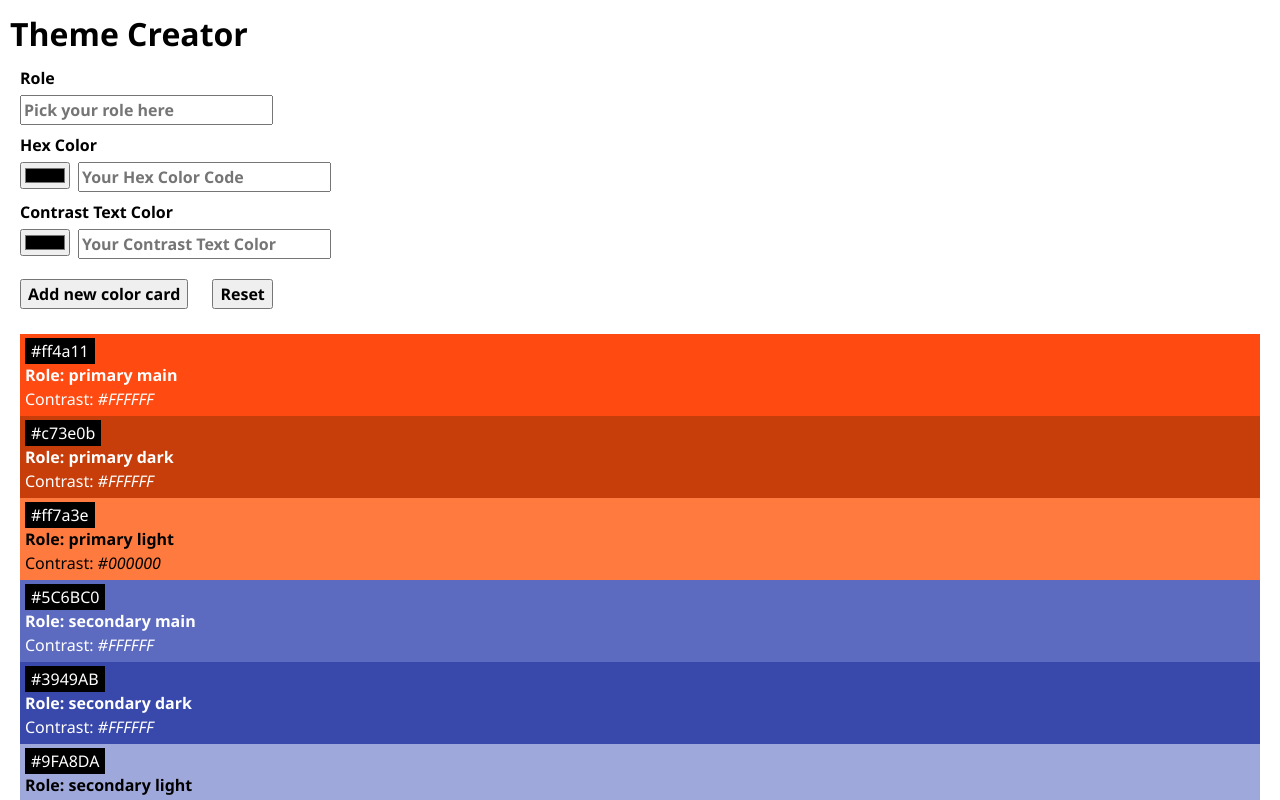
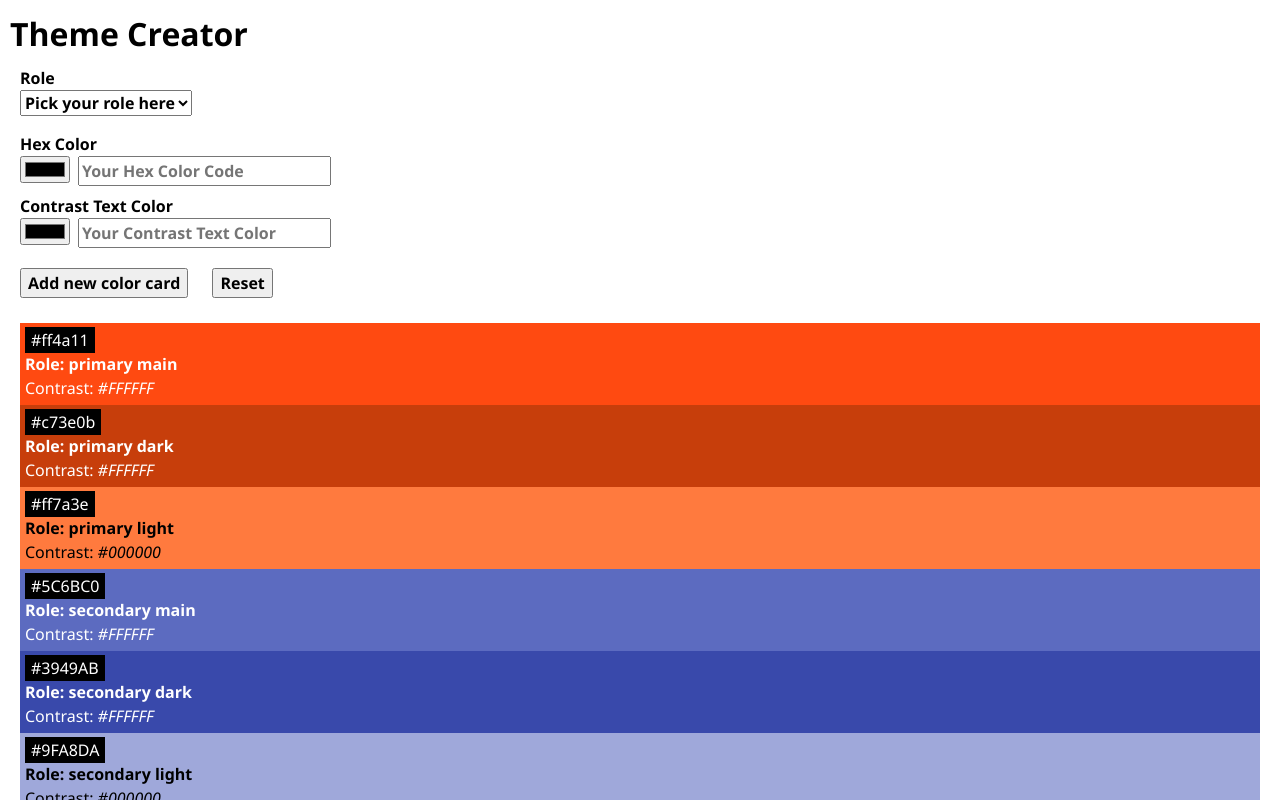
Before and after one commit to viokhamphasithivong/recap4, a React (Vite) app: page / in a window 1280 px wide. Shown: the top 800 px of the page. Built offline with nearby package versions, Linux system fonts and the light colour scheme.

Commit message:
adding SelectRole component

```diff
--- a/src/App.jsx
+++ b/src/App.jsx
@@ -9,7 +9,11 @@ function App() {
       <h1>Theme Creator</h1>
 
 
-      <ColorForms/>
+
+        <ColorForms roleData={initialColors} />
+
+
+
 
       {initialColors.map(color => (
 
--- a/src/Components/Color/ColorForms.jsx
+++ b/src/Components/Color/ColorForms.jsx
@@ -1,20 +1,17 @@
 import "./css/color-forms.css";
 import "./css/color-forms-role.css";
+import SelectRole from "../SelectRole.jsx"
 
-export default function ColorForms() {
+export default function ColorForms({roleData}) {
+ console.log(roleData)
+
   return (
     <div className="color-forms">
+
+     <SelectRole roleData={roleData}/>
+
       <div className="color-forms-role">
-        <label>Role</label>
-        <div>
-          <input
-            type="text"
-            id="role"
-            placeholder="Pick your role here"
-          ></input>
-        </div>
-      </div>
-      <div className="color-forms-role">
+
         <label>Hex Color</label>
 
         <div>
@@ -23,6 +20,7 @@ export default function ColorForms() {
         </div>
       </div>
       <div className="color-forms-role">
+
         <label>Contrast Text Color</label>
 
         <div>
--- a/src/Components/Color/css/color-forms-role.css
+++ b/src/Components/Color/css/color-forms-role.css
@@ -4,7 +4,7 @@
 
     margin: 8px 10px;
     font-weight:600;
-    gap:5px;
+
 
 
 }
--- /dev/null
+++ b/src/Components/SelectRole.jsx
@@ -0,0 +1,39 @@
+
+import {useState} from "react";
+
+
+export default function SelectRole({roleData}) {
+
+  const [role, setRole] = useState("");
+
+function handleRole (event) {
+  setRole(event.target.value);
+  console.log(event)
+}
+
+ console.log(roleData)
+  return (
+    <div className="color-forms">
+
+      <div className="color-forms-role">
+        <label>Role</label>
+        <div>
+          <select onChange={handleRole} >
+            <option >Pick your role here</option>
+
+            {roleData?.map(role =>(
+
+                  <option key={role.id} value={role.role}>
+                {role.role}
+              </option>
+
+                  ))}
+
+
+
+          </select>
+        </div>
+      </div>
+    </div>
+);
+}
```
